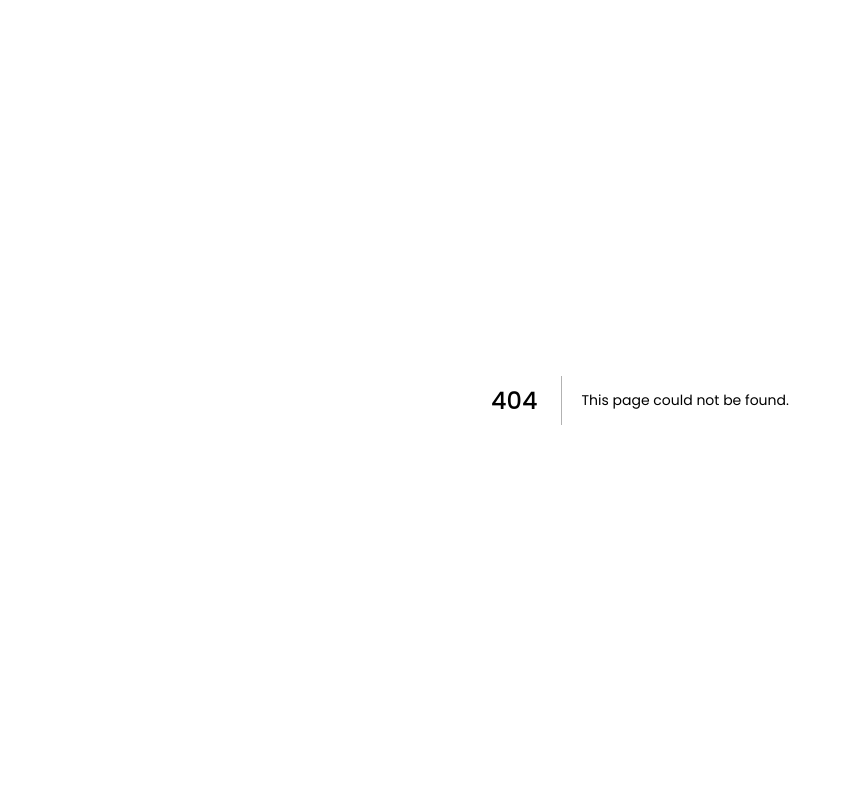
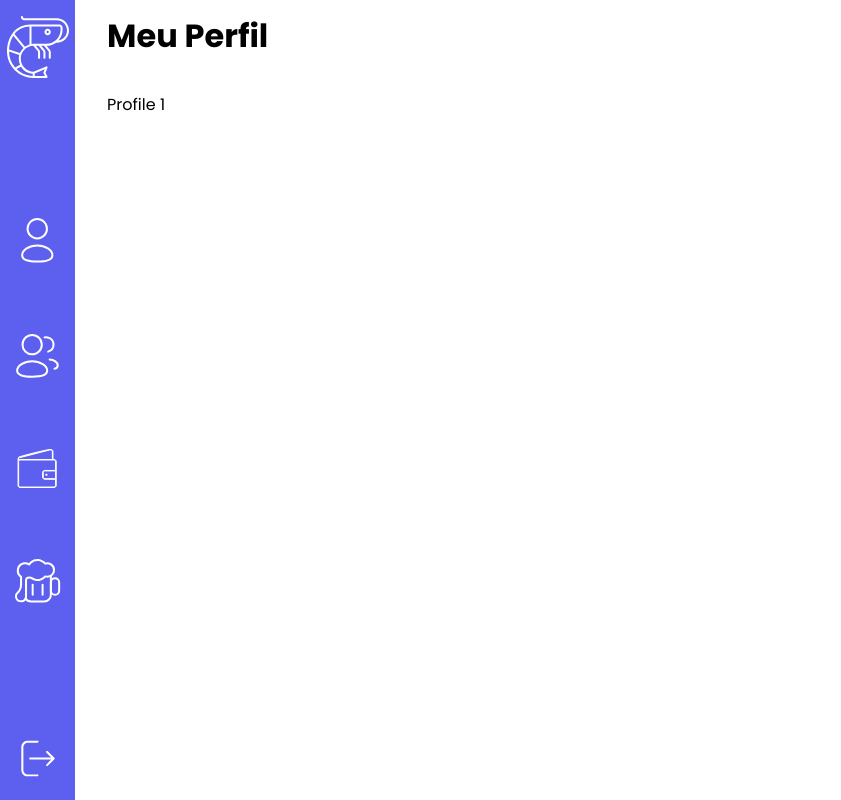
Before and after one commit to shrimp-dev/RoleManager-web-frontend, a Next.js app: page /profile/1 in a window 1280 px wide. Before the commit this address had no page. Shown: the whole page, without its empty margins (0-841 px from the left). Built offline with nearby package versions, Linux system fonts and the light colour scheme.

Commit message:
create profile page

```diff
--- a/src/components/Navbar/index.tsx
+++ b/src/components/Navbar/index.tsx
@@ -15,8 +15,14 @@ export default function Navbar() {
             <h1 className="Logo">{IconShrimpAux}</h1>
             </Link>
             <ul className="ContainerMid">
-                <li>{IconProfile}</li>
-                <li>{IconMembersTwo}</li>
+                <Link href='/profile/1' passHref>
+                    <li>{IconProfile}</li>
+                </Link>
+
+                <Link href='/' passHref>
+                    <li>{IconMembersTwo}</li>
+                </Link>
+
                 <li>{IconWallet}</li>
                 <Link href='/drinks' passHref>
                     <li>{IconBeer}</li>
--- a/src/pages/index.tsx
+++ b/src/pages/index.tsx
@@ -10,7 +10,7 @@ const Home: NextPage = () => {
     <Layout title='Membros' row>
       <div style={{display:"flex",alignItems:"center",justifyContent:"center",flexDirection:'column'}}>
         <h1>Hello World, Patrick</h1>
-        <UserCard name='Shrimp' id={1} path='https://media.istockphoto.com/photos/shrimp-picture-id512284984' bgImg='https://media.istockphoto.com/photos/shrimp-picture-id512284984'/>
+        <UserCard name='Shrimp' id={2} path='https://media.istockphoto.com/photos/shrimp-picture-id512284984' bgImg='https://media.istockphoto.com/photos/shrimp-picture-id512284984'/>
       </div>
     </Layout>
   )
--- /dev/null
+++ b/src/pages/profile/[id].tsx
@@ -0,0 +1,23 @@
+import { useRouter } from 'next/router'
+import Layout from '../../components/Layout';
+import {ProfileContainer} from './style'
+
+export default function Profile() {
+
+    const router = useRouter();
+
+    const {id} = router.query;
+
+    function myTitle(){
+        return id=='1'? 'Meu Perfil':'Perfil do amigo';
+    }
+
+
+    return (
+        <Layout title={myTitle()} >
+            <ProfileContainer>
+                Profile {id}
+            </ProfileContainer>
+        </Layout>
+    )
+}
--- /dev/null
+++ b/src/pages/profile/style.ts
@@ -0,0 +1,6 @@
+import styled from "styled-components";
+
+export const ProfileContainer = styled.div`
+
+
+`
```
Also changed, not shown: src/components/UserCard/index.tsx (+6 -3 lines).
